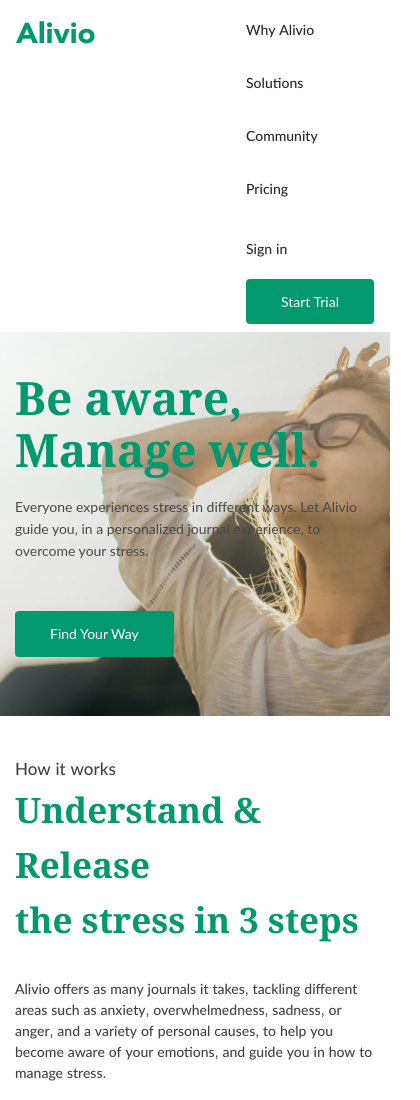
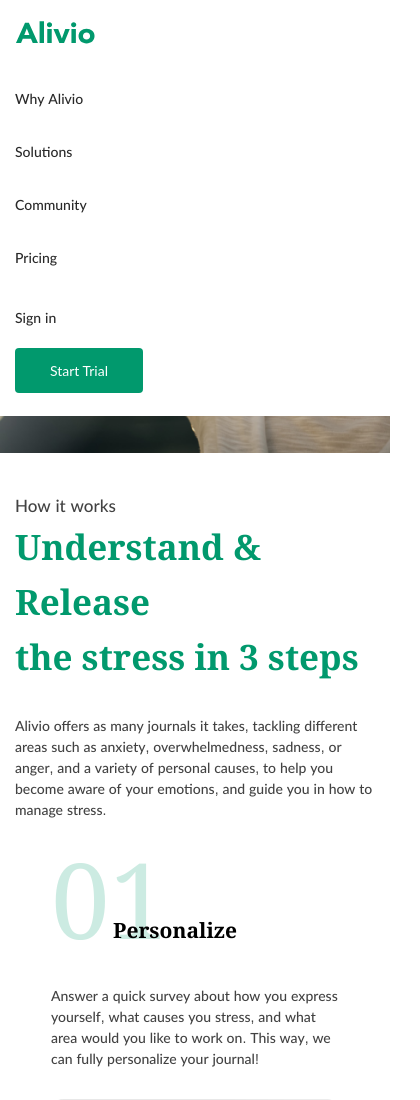
Before and after one commit to gr-sv/Alivio, a plain HTML site: page index.html in a window 390 px wide. Shown: the top 1100 px of the page, 420 px wide, since content can reach past the window. Drawn offline with Linux system fonts and the light colour scheme; a web font is replaced by a local one.

Commit message:
Add media for burger-menu and navigation-burger

```diff
--- a/styles/header.css
+++ b/styles/header.css
@@ -13,6 +13,7 @@
 	justify-content: space-between;
 	align-items: center;
 	background-color: #FFFFFF;
+    position: relative;
 }
 
 .navigation-burger {
@@ -82,11 +83,22 @@
     color: #014d37;
 }
 
+@media only screen and (min-width: 769px) {
+    .burger-menu {
+        display: none;
+    }
+}
+
 @media only screen and (max-width: 769px) {
     .navigation-burger {
-        width: 129px;
+        width: 100%;
+        padding: 0 15px 15px 15px;
         flex-direction: column;
         align-items: flex-start;
+        position: absolute;
+        top: 69px;
+        left: 0;
+        background-color: #FFFFFF;
     }
 
     .navigation-list {
```
